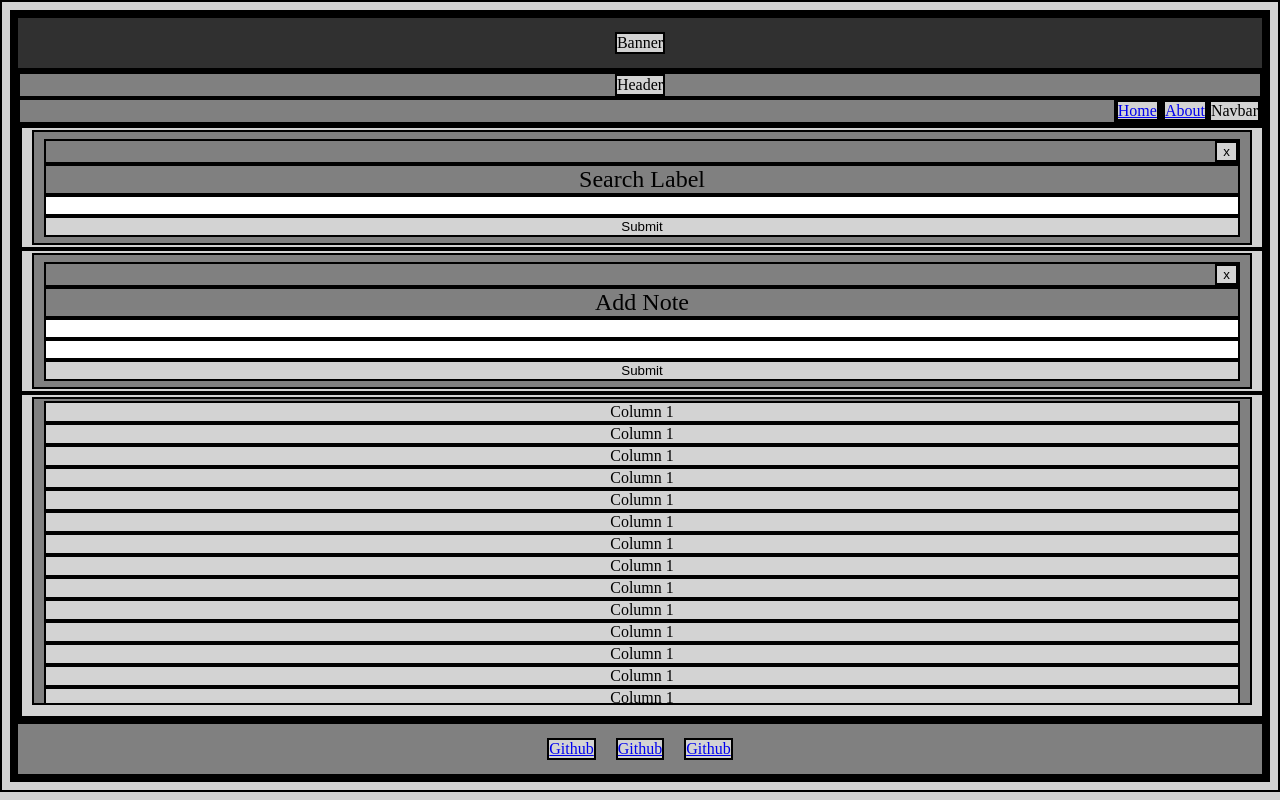
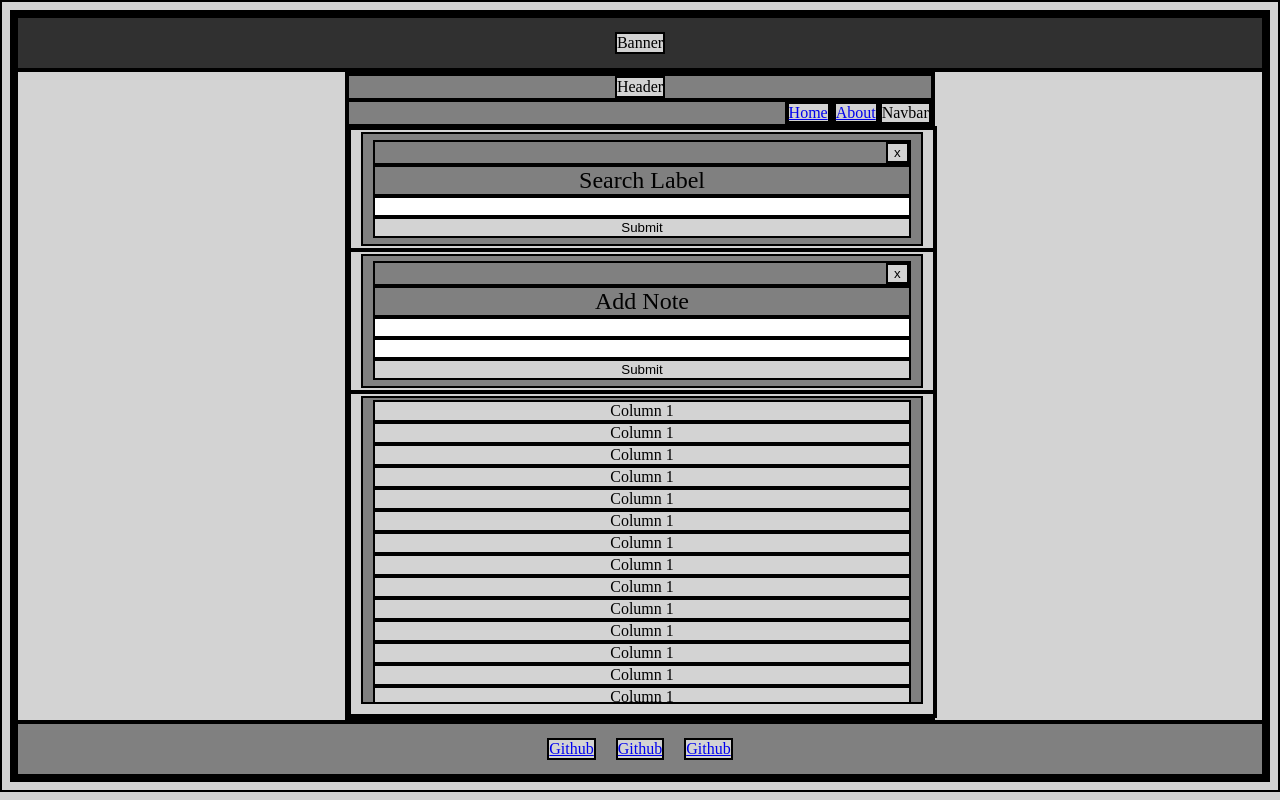
Before and after one commit to mtleonardjr/mtl-crud-react, a React (Create React App) app: page / in a window 1280 px wide. Built offline with nearby package versions, Linux system fonts and the light colour scheme.

Commit message:
added app-container

```diff
--- a/src/App.css
+++ b/src/App.css
@@ -3,12 +3,20 @@
   background-color: lightgray;
 }
 
+.app-container {
+  display: flex;
+  flex-direction: column;
+  height: 95vh;
+  border: 2px solid black;
+}
+
 .app {
-  height: 95vh;
   display: flex;
   flex-direction: column;
   justify-content: space-around;
-  min-height: 200px;
+  align-items: center;
+  flex: 2;
+  border: 2px solid black;
 }
 
 .banner {
--- a/src/App.js
+++ b/src/App.js
@@ -15,8 +15,9 @@ import About from './components/About'
 function App() {
   return (
     <Router>
+      <div className='app-container'>
+        <Banner />
         <div className="app">
-        <Banner />
           <div className="main-body">
             <Header />
             <Navbar />
@@ -25,6 +26,8 @@ function App() {
               <Route path='/about'><About /></Route>
             </Switch>
           </div>
+
+        </div>
         <Footer />
       </div>
     </Router>
```
Lines whose indentation alone changed are shown as unchanged.
